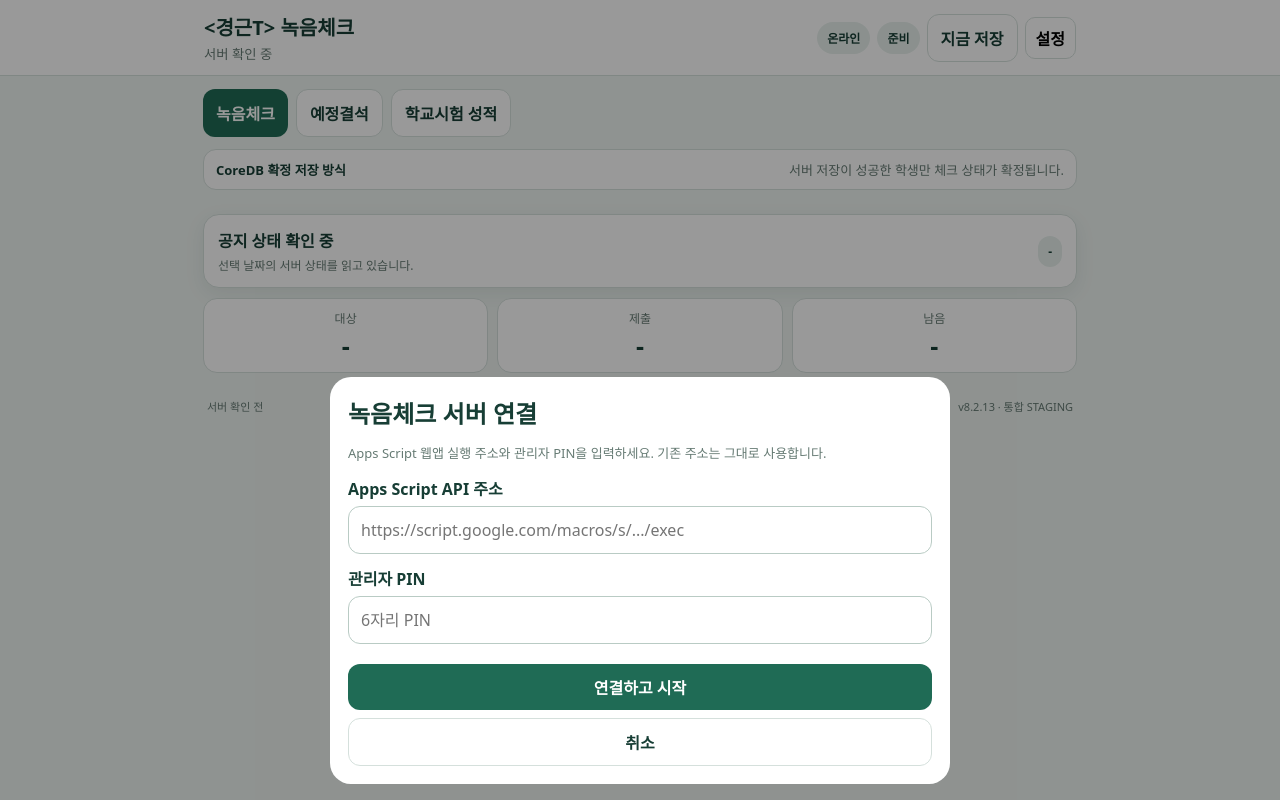
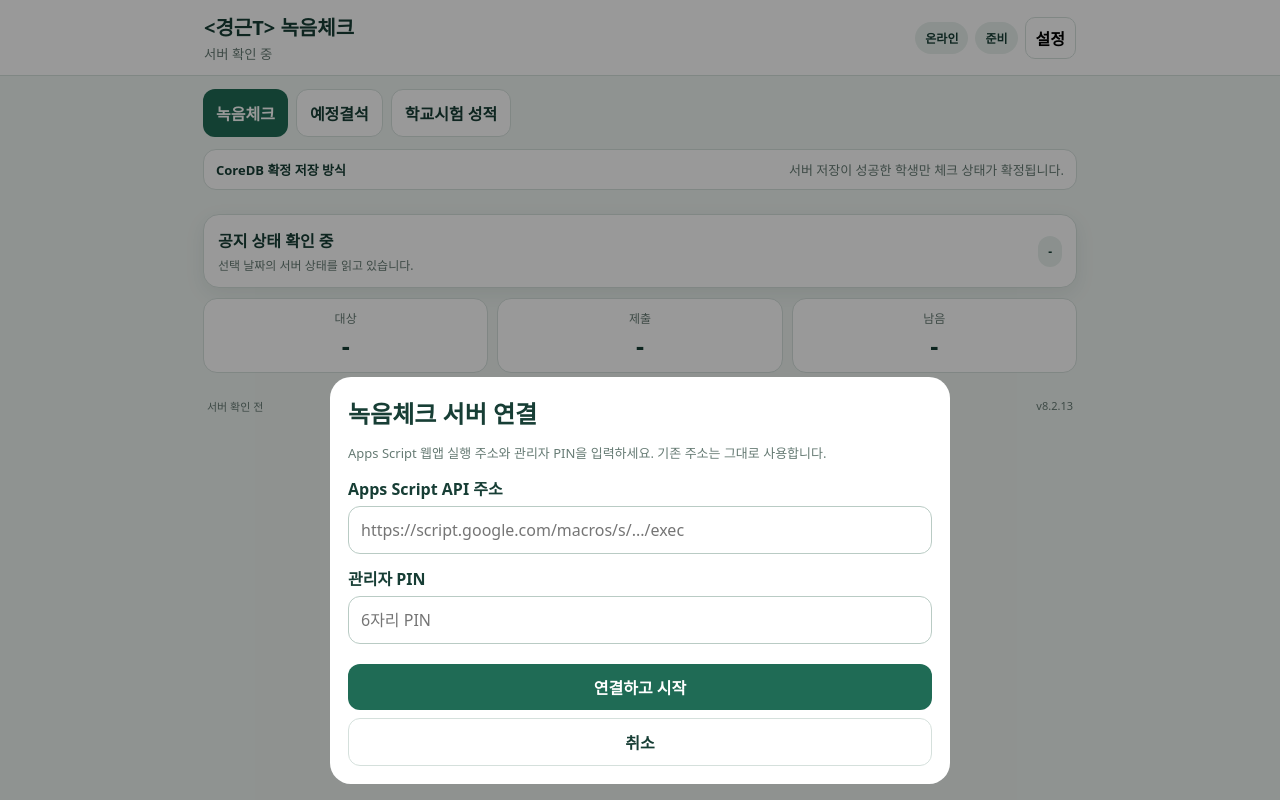
Before and after one commit to kksong90-crypto/allEnglish, a plain HTML site: page recording/index.html in a window 1280 px wide. Drawn offline with Linux system fonts and the light colour scheme.

```diff
--- a/recording/index.html
+++ b/recording/index.html
@@ -6,7 +6,7 @@
   <meta name="theme-color" content="#173e35">
   <meta name="apple-mobile-web-app-capable" content="yes">
   <meta name="apple-mobile-web-app-status-bar-style" content="default">
-  <meta name="allbarun-recording-version" content="8.2.14-MOBILE-QUEUE">
+  <meta name="allbarun-recording-version" content="8.2.13-STUDENT-SCOPE">
   <title>All바른 녹음체크</title>
   <link rel="manifest" href="manifest.webmanifest">
   <link rel="icon" href="icon-192.png">
@@ -22,8 +22,7 @@
     </div>
     <div class="head-actions">
       <span id="network-state" class="pill">온라인</span>
-      <span id="sync-state" class="pill" aria-live="polite">준비</span>
-      <button class="btn secondary" type="button" onclick="flushQueue()">지금 저장</button>
+      <span id="sync-state" class="pill">준비</span>
       <button class="icon" type="button" onclick="openSettings()">설정</button>
     </div>
   </div>
@@ -98,7 +97,7 @@
 
   <footer>
     <span id="authoritative-read">서버 확인 전</span>
-    <span>v8.2.13 · 통합 STAGING</span>
+    <span>v8.2.13</span>
   </footer>
 </main>
 
```
